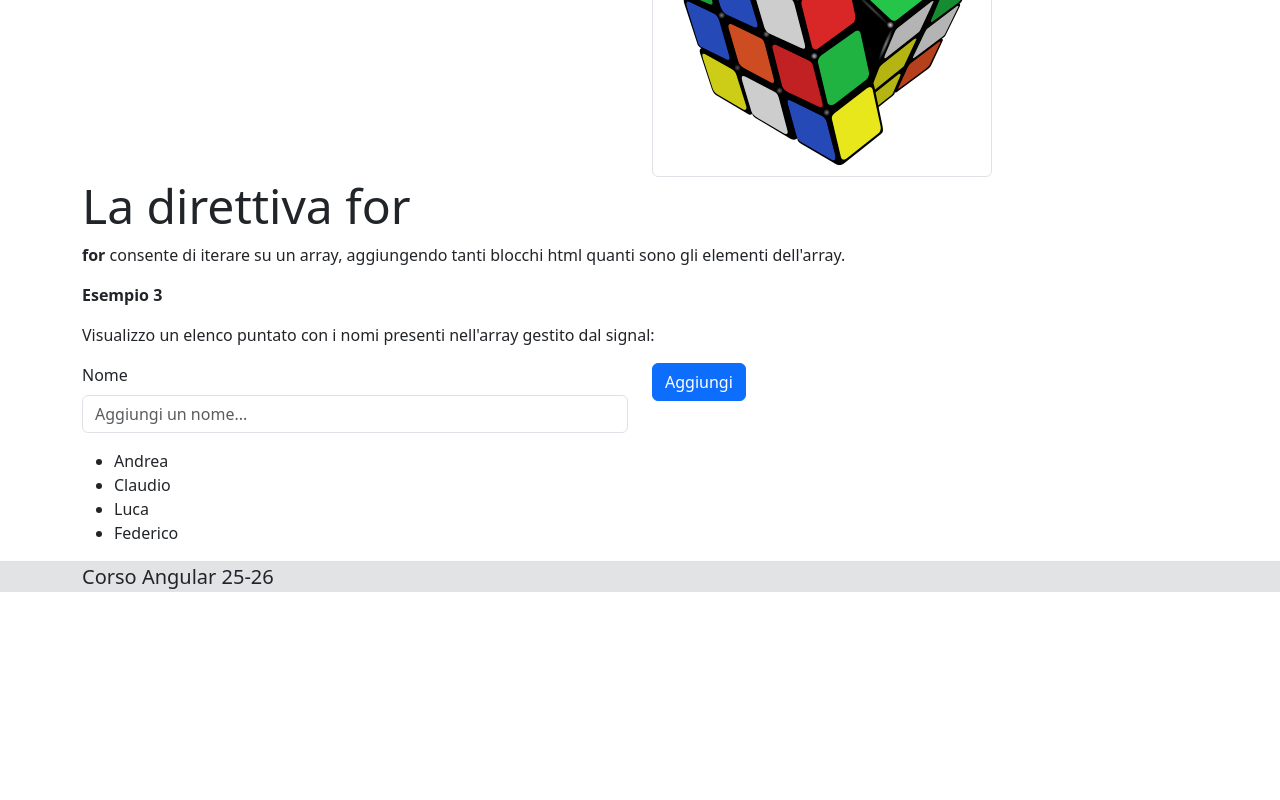
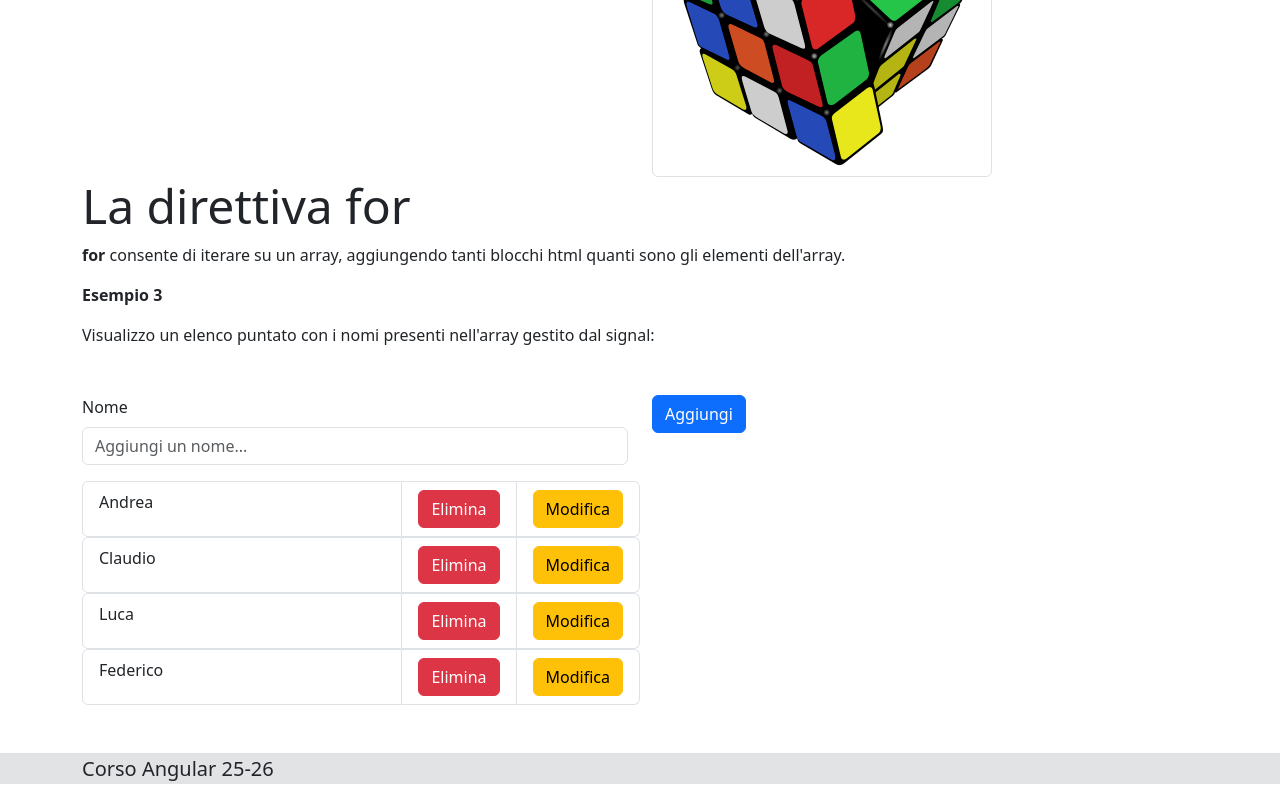
Before and after one commit to fsannicolo/4Ci2526-corso-angular, an Angular app in the folder corso-angular/: page / in a window 1280 px wide. Shown: the part 987-1787 px from the top of the page. Before the commit the page ends 1595 px from the top, so only its background shows below. Built offline with nearby package versions, Linux system fonts and the light colour scheme.

Commit message:
feat: completato esempio direttiva for

```diff
--- a/corso-angular/src/app/structural-directives/structural-directives.html
+++ b/corso-angular/src/app/structural-directives/structural-directives.html
@@ -24,7 +24,7 @@
 
 <p><b>Esempio 2</b></p>
 <p>
-    Decidiamo se visualizzare un'immagine oppure un testp in base alla scelta fatta dall'utente:
+    Decidiamo se visualizzare un'immagine oppure un testo in base alla scelta fatta dall'utente:
 </p>
 <div class="row">
     <div class="col-sm-3">
@@ -59,6 +59,7 @@
 <p>
     Visualizzo un elenco puntato con i nomi presenti nell'array gestito dal signal:
 </p>
+<div class="mt-5 mb-5">
     <div class="row">
         <div class="col-sm-6">
             <div>
@@ -74,10 +75,24 @@
             </div>
         </div>
     </div>
-<div>
-    <ul>
+    <div class="col-sm-6">
         @for(nome of nomi(); track nome) {
-            <li>{{nome}}</li>
+            @if (indiceModifica() === $index) {
+                <ul class="list-group list-group-horizontal">
+                    <li class="list-group-item flex-fill">
+                        <input class="form-control" type="text" [value]="nome" #inNuovoNome>
+                    </li>
+                    <li class="list-group-item"><button class="btn btn-primary" (click)="salva(inNuovoNome.value ,$index)">Salva</button></li>
+                    <li class="list-group-item"><button class="btn btn-secondary" (click)="annulla()">Annulla</button></li>
+                </ul>
             }
+            @else {
+                <ul class="list-group list-group-horizontal">
+                    <li class="list-group-item flex-fill">{{nome}}</li>
+                    <li class="list-group-item"><button class="btn btn-danger" (click)="eliminaNome($index)">Elimina</button></li>
+                    <li class="list-group-item"><button class="btn btn-warning" (click)="attivaModifica($index)">Modifica</button></li>
                 </ul>
+            }
+        }
     </div>
+</div>
--- a/corso-angular/src/app/structural-directives/structural-directives.ts
+++ b/corso-angular/src/app/structural-directives/structural-directives.ts
@@ -1,4 +1,5 @@
 import { Component, WritableSignal, signal } from '@angular/core';
+import { getCurrentInjector } from '@angular/core/primitives/di';
 
 @Component({
   selector: 'app-structural-directives',
@@ -13,6 +14,8 @@ export class StructuralDirectives {
   immagineOTesto: WritableSignal<string> = signal('immagine');
   nomi: WritableSignal<string[]> = signal(['Andrea', 'Claudio', 'Luca', 'Federico']);
 
+  indiceModifica: WritableSignal<number> = signal(-1);
+
   toggleVisualizza(): void {
     this.visualizza.update(current => !current);
   }
@@ -26,6 +29,32 @@ export class StructuralDirectives {
   }
 
   aggiungiNome(nome: any): void {
-    console.log(nome.value);
+    //console.log(nome.value);
+    this.nomi.update(current => [...current, nome.value])
+    // genera un nuovo array che contiene gli stessi elementi, più un nuovo in coda
+  }
+
+  eliminaNome(indice: number): void {
+    this.nomi.update(current => {
+      current.splice(indice, 1);
+      return current;
+    });
+  }
+
+  attivaModifica(indice: number): void {
+    this.indiceModifica.set(indice);
+  }
+
+  annulla(): void {
+    this.indiceModifica.set(-1);
+  }
+
+  salva(nome: string, indice: number): void {
+    this.nomi.update(current => {
+      current[indice] = nome;
+      return current;
+    });
+
+    this.indiceModifica.set(-1);
   }
 }
```
Lines whose indentation alone changed are shown as unchanged.
